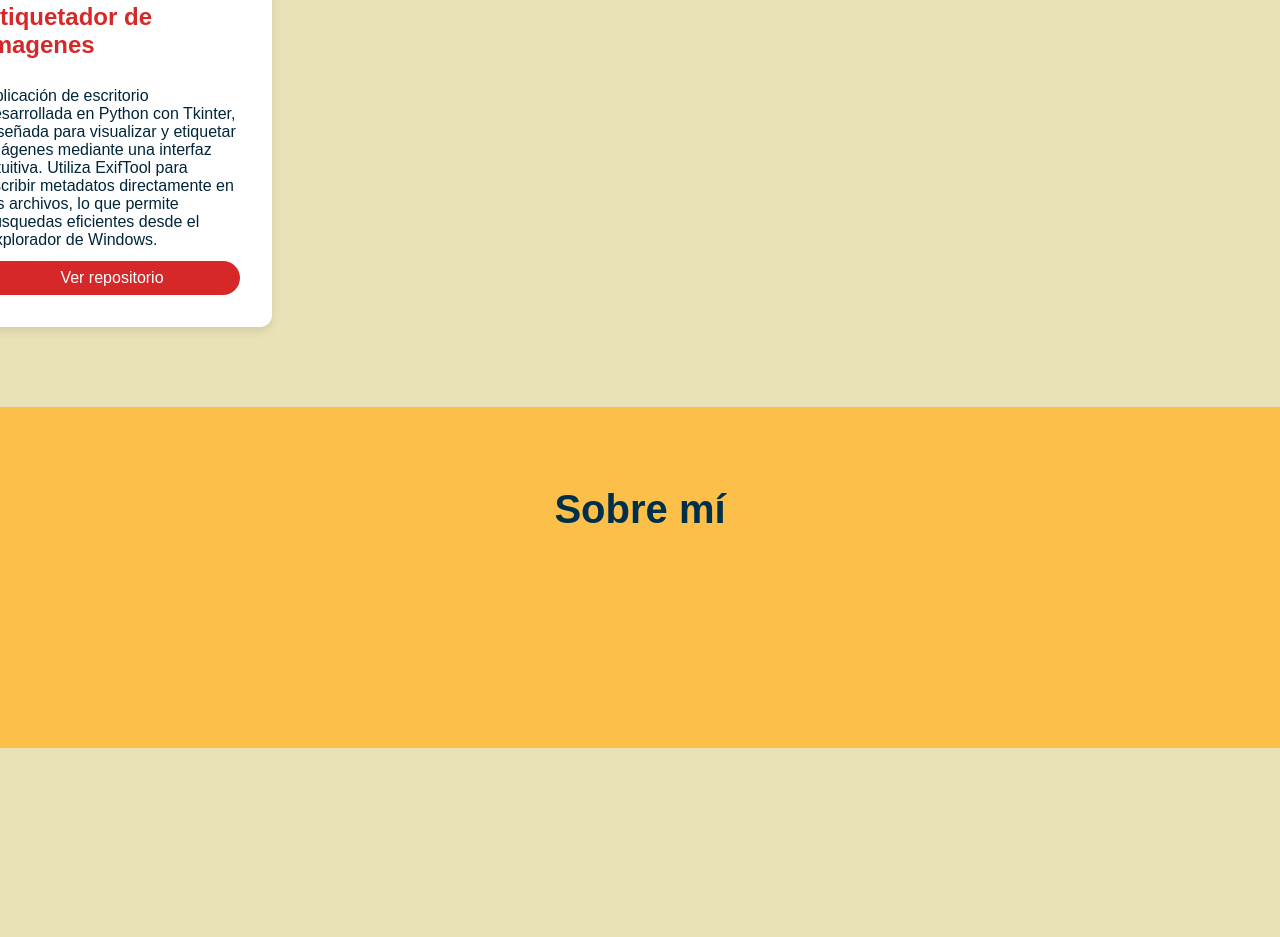
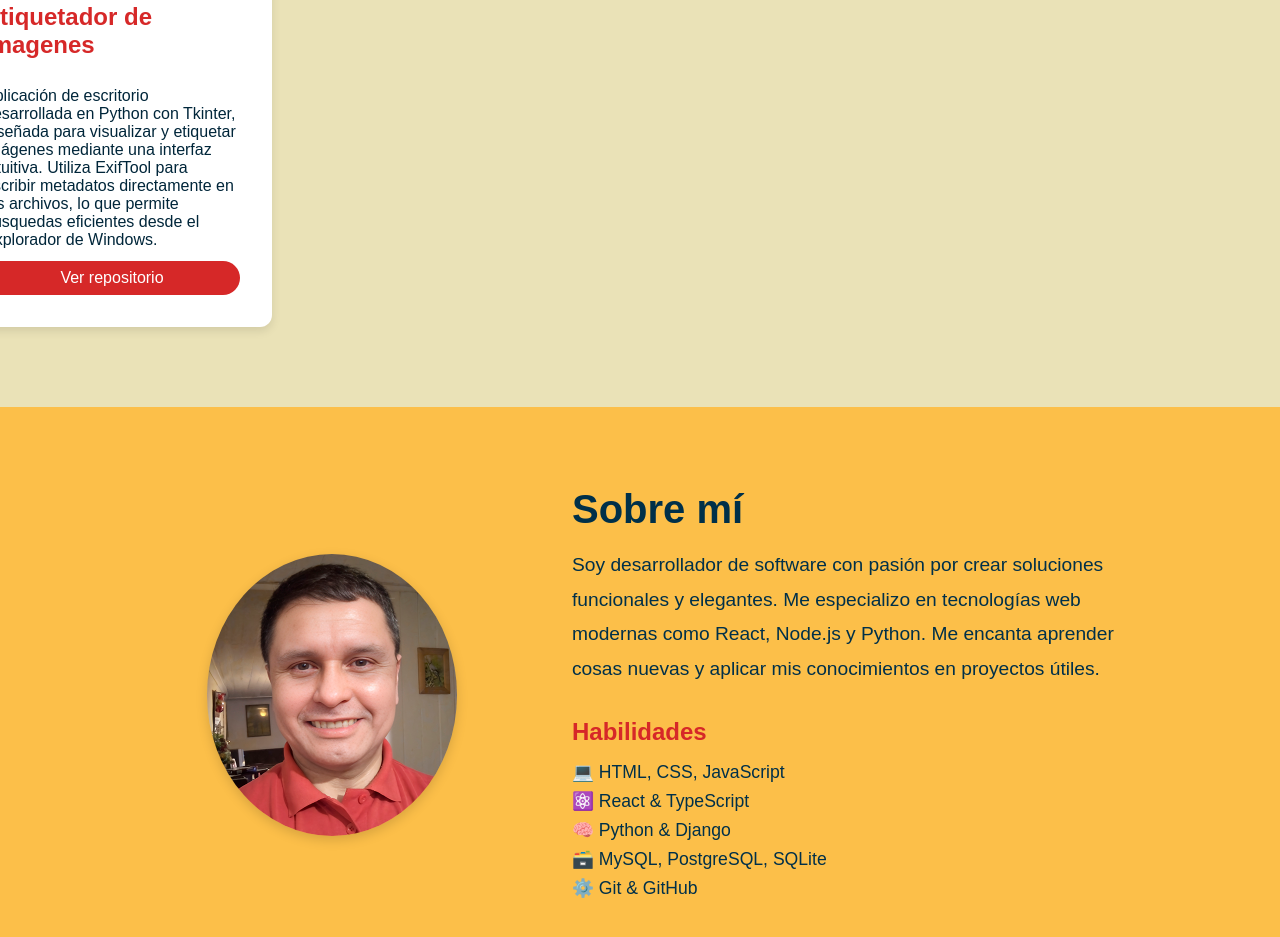
Before and after one commit to REGGDIS/portfolio, a website: page index.html in a window 1280 px wide. Shown: the part 1700-2637 px from the top of the page. Before the commit the page ends 2448 px from the top, so only its background shows below. Drawn offline with nearby package versions, Linux system fonts and the light colour scheme.

Commit message:
Mejoro sección Sobre mí con imagen, habilidades y animación

```diff
--- a/index.html
+++ b/index.html
@@ -88,9 +88,25 @@
 
         <!-- ✅ About Section -->
         <section id="about" class="about">
-            <div class="container">
-                <h2>Sobre mí</h2>
-                <p>Soy desarrollador de software con pasión por crear soluciones funcionales y elegantes. Me especializo en tecnologías web modernas como React, Node.js y Python. Me encanta aprender cosas nuevas y aplicar mis conocimientos en proyectos útiles.</p>
+            <div class="container about-grid">
+                <div class="about-image">
+                    <img src="./assets/images/profile.png" alt="Foto de REG" />
+                </div>
+                <div class="about-content">
+                    <h2>Sobre mí</h2>
+                    <p>Soy desarrollador de software con pasión por crear soluciones funcionales y elegantes. Me especializo en tecnologías web modernas como React, Node.js y Python. Me encanta aprender cosas nuevas y aplicar mis conocimientos en proyectos útiles.</p>
+
+                    <div class="skills">
+                        <h3>Habilidades</h3>
+                        <ul>
+                            <li>💻 HTML, CSS, JavaScript</li>
+                            <li>⚛️ React & TypeScript</li>
+                            <li>🧠 Python & Django</li>
+                            <li>🗃️ MySQL, PostgreSQL, SQLite</li>
+                            <li>⚙️ Git & GitHub</li>
+                        </ul>
+                    </div>
+                </div>
             </div>
         </section>
     </main>
--- a/scripts/main.js
+++ b/scripts/main.js
@@ -79,28 +79,28 @@ document.querySelectorAll('.project-card').forEach((card, index) => {
     );
 });
 
-// ✅ Animación de entrada en la sección de Sobre mí
-gsap.from("#about h2", {
+// ✅ Animación de la sección Sobre mí
+gsap.from("#about .about-image img", {
     opacity: 0,
-    y: 40,
-    duration: 1,
-    ease: "power2.out",
-    scrollTrigger: {
-        trigger: "#about h2",
-        start: "top 80%",
-        toggleAttribute: "play none none none"
-    }
-});
-
-gsap.from("#about p", {
-    opacity: 0,
-    y: 40,
+    scale: 0.8,
     duration: 1,
     delay: 0.2,
     ease: "power2.out",
     scrollTrigger: {
-        trigger: "#about p",
+        trigger: "#about",
         start: "top 80%",
         toggleActions: "play none none none"
     }
 });
+
+gsap.from("#about .about-content", {
+    opacity: 0,
+    x: 100,
+    duration: 1,
+    ease: "power2.out",
+    scrollTrigger: {
+        trigger: "#about",
+        start: "top 80%",
+        toggleActions: "play none none none"
+    }
+});
--- a/styles/main.scss
+++ b/styles/main.scss
@@ -220,20 +220,60 @@ body {
   padding: 5rem 0;
   background-color: $highlight-color;
 
+  .about-grid {
+    display: flex;
+    flex-wrap: wrap;
+    align-items: center;
+    gap: 3rem;
+    max-width: 1000px;
+    margin: 0 auto;
+  }
+
+  .about-image {
+    flex: 1 1 300px;
+    text-align: center;
+
+    img {
+      max-width: 250px;
+      border-radius: 50%;
+      box-shadow: 0 4px 12px rgba(0, 0, 0, 0.15);
+    }
+  }
+
+  .about-content {
+    flex: 2 1 400px;
+
     h2 {
-    text-align: center;
       font-size: 2.5rem;
-    margin-bottom: 2rem;
       color: $primary-color;
+      margin-bottom: 1rem;
     }
 
     p {
-    max-width: 800px;
-    margin: 0 auto;
       font-size: 1.2rem;
       line-height: 1.8;
       color: $primary-color;
-    text-align: center;
+      margin-bottom: 2rem;
+    }
+
+    .skills {
+      h3 {
+        font-size: 1.5rem;
+        color: $accent-color;
+        margin-bottom: 1rem;
+      }
+
+      ul {
+        list-style: none;
+        padding-left: 0;
+
+        li {
+          font-size: 1.1rem;
+          margin-bottom: 0.5rem;
+          color: $text-color;
+        }
+      }
+    }
   }
 }
 
```
Also changed, not shown: assets/images/profile.png (added), styles/main.css, 1 other file. Lines whose indentation alone changed are shown as unchanged.
